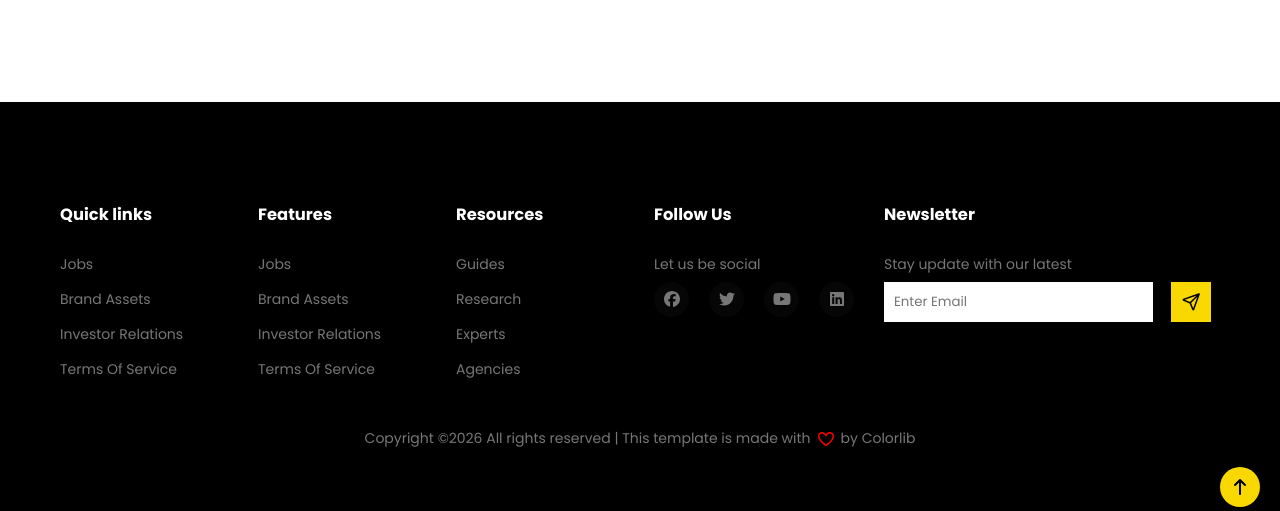
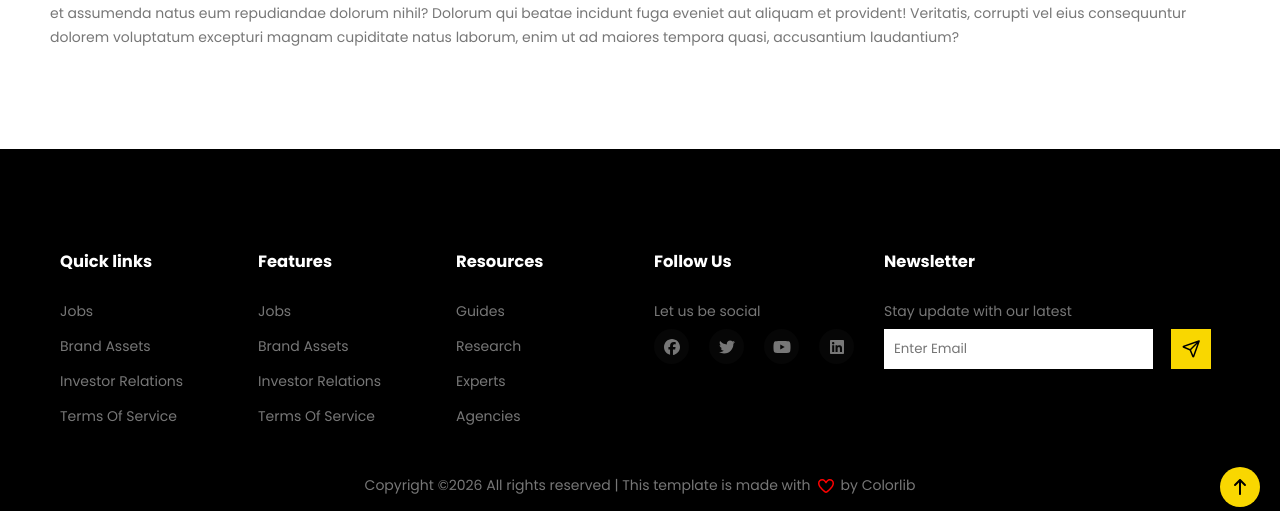
Before and after one commit to Ohakwe-Love/taxi, a plain HTML site: page pages/about.html in a window 1280 px wide. Shown: the part 223-734 px from the top of the page. Drawn offline with Linux system fonts and the light colour scheme; files whose address does not match are found by name.

Commit message:
Added a text

```diff
--- a/pages/about.html
+++ b/pages/about.html
@@ -54,7 +54,9 @@
         <div class="container">
             <div>
                 <h1>About Us</h1>
-                <p>Lorem ipsum dolor sit amet consectetur adipisicing elit. Quisquam, quod.</p>
+                <p>Lorem ipsum dolor sit amet consectetur adipisicing elit. Quisquam, quod.
+                    Lorem ipsum dolor sit, amet consectetur adipisicing elit. Voluptates, error nihil! Ullam commodi et assumenda natus eum repudiandae dolorum nihil? Dolorum qui beatae incidunt fuga eveniet aut aliquam et provident! Veritatis, corrupti vel eius consequuntur dolorem voluptatum excepturi magnam cupiditate natus laborum, enim ut ad maiores tempora quasi, accusantium laudantium?
+                </p>
             </div>
         </div>
     </section>
```
